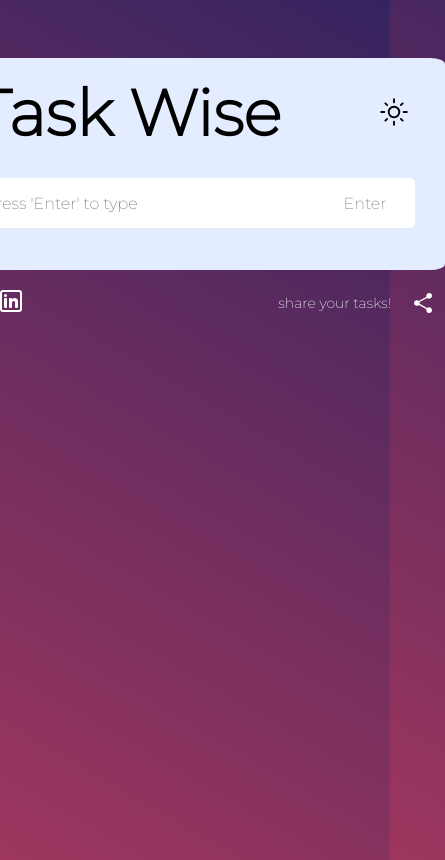
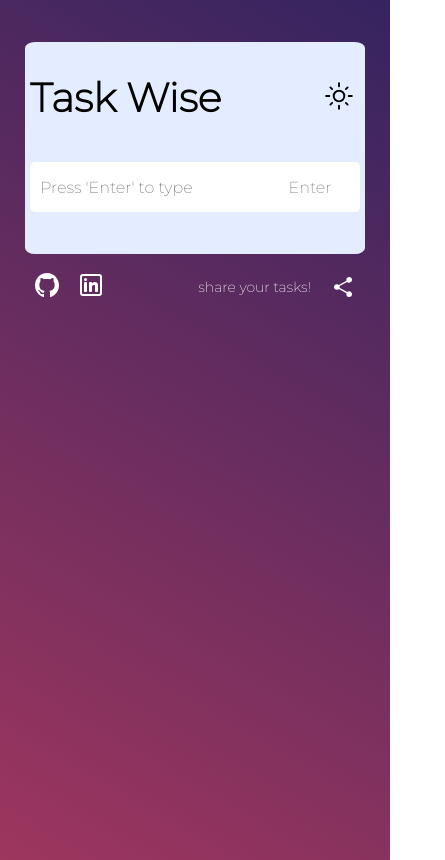
Before and after one commit to DiegoRojasGonzalez/Task-Wise, an Angular app: page / in a window 390 px wide. Shown: the whole page, 445 px wide, since content can reach past the window. Built offline with nearby package versions, Linux system fonts and the light colour scheme.

Commit message:
style : add mediaquery
- add responsive desing

```diff
--- a/src/app/app.component.css
+++ b/src/app/app.component.css
@@ -52,3 +52,22 @@
     opacity: 0;
   }
 }
+
+@media (max-width: 550px) {
+  .content {
+    width: 400px;
+  }
+
+}
+
+@media (max-width: 425px) {
+  .content {
+    width: 340px;
+  }
+}
+
+@media (max-width: 350px) {
+  .content {
+    width: 300px;
+  }
+}
--- a/src/app/header/header.component.css
+++ b/src/app/header/header.component.css
@@ -27,3 +27,24 @@
 .headerButton:hover{
     transform: scale(1.2);
 }
+
+@media (max-width: 550px) {
+    .header {
+        width: 350px;
+    }
+}
+
+@media (max-width: 425px) {
+    .header {
+        width: 330px;
+    }
+    .headerText {
+        font-size: 40px;
+    }
+}
+
+@media (max-width: 350px) {
+    .header {
+        width: 290px;
+    }
+}
--- a/src/app/task-input/task-input.component.css
+++ b/src/app/task-input/task-input.component.css
@@ -55,3 +55,22 @@
     animation: breathing 2s infinite;
 
 }
+
+
+@media (max-width: 550px) {
+    .inputContainer {
+        width: 350px;
+    }
+}
+
+@media (max-width: 425px) {
+    .inputContainer {
+        width: 330px;
+    }
+}
+
+@media (max-width: 350px) {
+    .inputContainer {
+        width: 290px;
+    }
+}
--- a/src/app/task-list/task-list.component.css
+++ b/src/app/task-list/task-list.component.css
@@ -2,6 +2,7 @@
   padding: 16px;
   width: 440px;
 }
+
 .task-content:hover {
   box-shadow: 0 0 10px 0 rgba(0, 0, 0, 0.2);
   transition: box-shadow 0.3s ease-in-out;
@@ -41,7 +42,6 @@
   margin-right: 10px;
 }
 
-
 .remove-button {
   display: none;
   border: none;
@@ -49,25 +49,17 @@
   position: absolute;
   right: 0;
   background-color: transparent;
-  border-radius: 100%px;
+  border-radius: 100%;
   transform: scale(1.5);
   color: #3524608a;
-}
-
-.task-item:hover .remove-button {
-  display: block;
-}
-
-.remove-button {
-  opacity: 0;
-  transition: opacity 0.2s ease-in-out;
 }
 
 .task-item:hover .remove-button {
   opacity: 1;
 }
 
-.remove-button:hover ~ .task-content .task-label {
+.remove-button:hover ~ .task-content .task-label,
+.remove-button:hover ~ .task-content.completed .task-label {
   text-decoration: line-through;
   transition: text-decoration 0.3s ease-in-out;
 }
@@ -75,5 +67,59 @@
 .completed {
   text-decoration: line-through;
   color: #8d8d8d;
+}
+
+@media (max-width: 550px) {
+  .remove-button {
+    display: block;
+    opacity: 1;
+    transition: opacity 0.2s ease-in-out;
+  }
+}
+
+@media (max-width: 550px) {
+  .content {
+    width: 400px;
+  }
+
+  .task-list {
+    width: 350px;
+  }
+
+  .task-label {
+    font-size: 16px;
+  }
+
+  .task-checkbox {
+    transform: scale(1.2);
+  }
+
+  .remove-button {
+    display: block;
+    transform: scale(1.2);
+  }
+
+  .task-item {
+    margin-bottom: 4px;
+  }
+}
+
+@media (max-width: 425px) {
+  .content {
+    width: 330px;
+  }
+
+  .task-list {
+    width: 330px;
+  }
 
 }
+
+@media (max-width: 350px) {
+  .content {
+    width: 300px;
+  }
+  .task-list {
+    width: 290px;
+  }
+}
```
